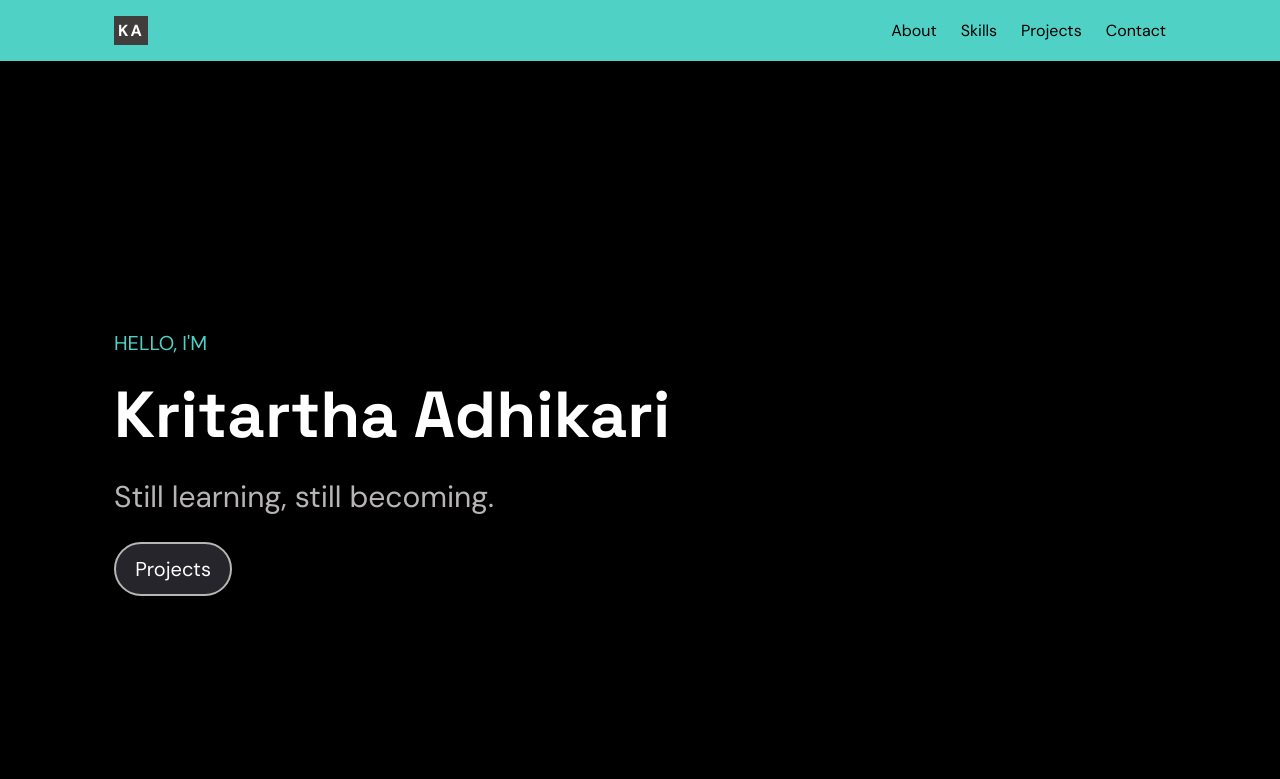
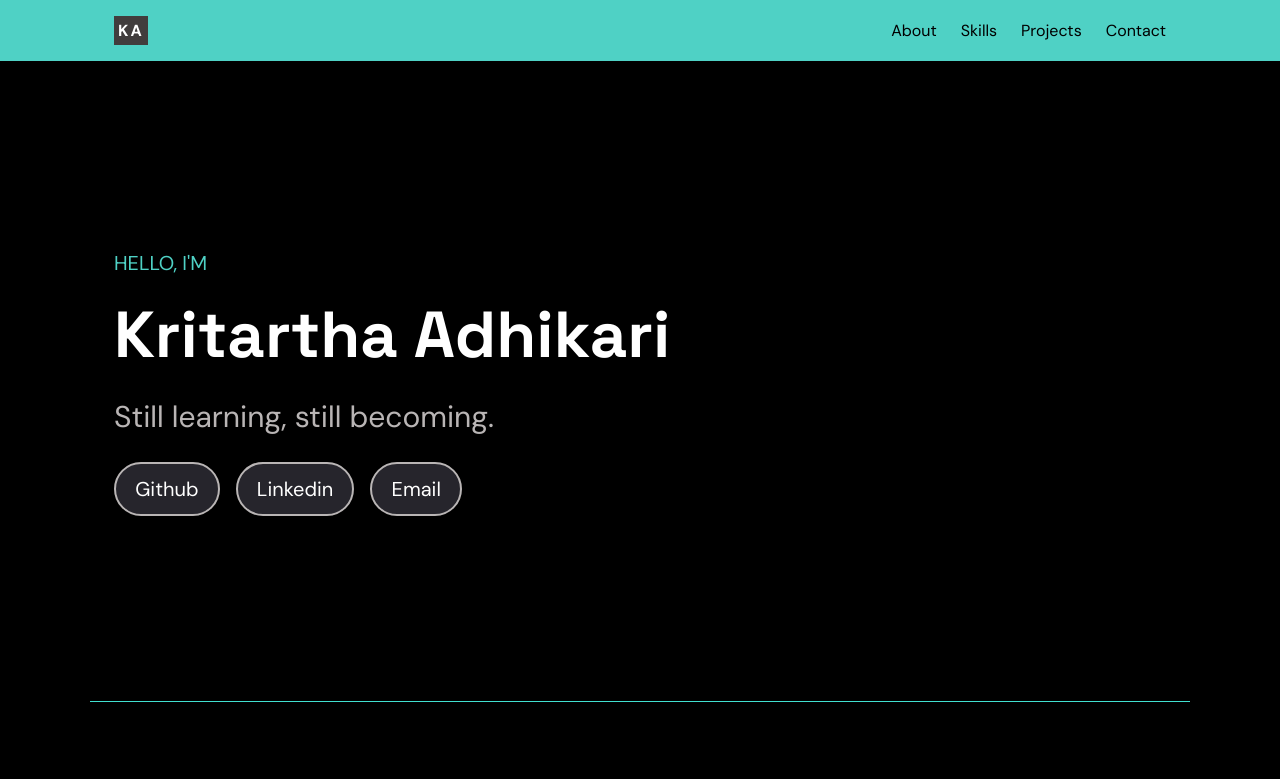
Before and after one commit to akritartha/Portfolio-Website, a plain HTML site: page index.html in a window 1280 px wide. Shown: the top 779 px of the page. Drawn offline with Linux system fonts and the light colour scheme.

Commit message:
Hero finish

```diff
--- a/index.html
+++ b/index.html
@@ -25,7 +25,11 @@
        <p class="q1">HELLO, I'M</p>
        <h1>Kritartha Adhikari</h1>
        <p class="q2">Still learning, still becoming.</p>
-       <a href="#projects" class="btn">Projects</a>
+       <div class="hometab">
+            <a href="https://github.com/akritartha" class="btn">Github</a>
+            <a href="https://www.linkedin.com/in/kritarthaadhikari" class="btn">Linkedin</a>
+            <a href="mailto:akritartha945@gmail.com" class="btn">Email</a>
+       </div>
     </section>
     <section id="about">
         <h2>About</h2>
@@ -47,7 +51,7 @@
         <h2>Skills</h2>
             <div class="skills">
                 <span class="tag">Python</span>
-                <span class="tag">Git & Github</span>
+                <span class="tag">Git &amp; Github</span>
                 <span class="tag">C</span>
                 <span class="tag">C++</span>
                 <span class="tag">Pygame</span>
--- a/styles/styles.css
+++ b/styles/styles.css
@@ -75,10 +75,11 @@ h1{
 }
 #home{
     display: flex;
-    min-height: 100vh;
+    min-height: 80vh;
     align-items: flex-start;
     flex-direction: column;
     justify-content: center;
+
 }
 p{
     max-width: 620px;
@@ -103,7 +104,7 @@ p{
 }
 .ab{
     font-size: 20px;
-    gap:1.4;
+    gap:1.4rem;
     margin-top:20px;
     align-content: justify;
     color:var(--color-white);
@@ -139,3 +140,7 @@ h2{
 section + section {
     border-top: 1px solid turquoise;
 }
+.hometab{
+    display: flex;
+    gap:1rem;
+}
```
